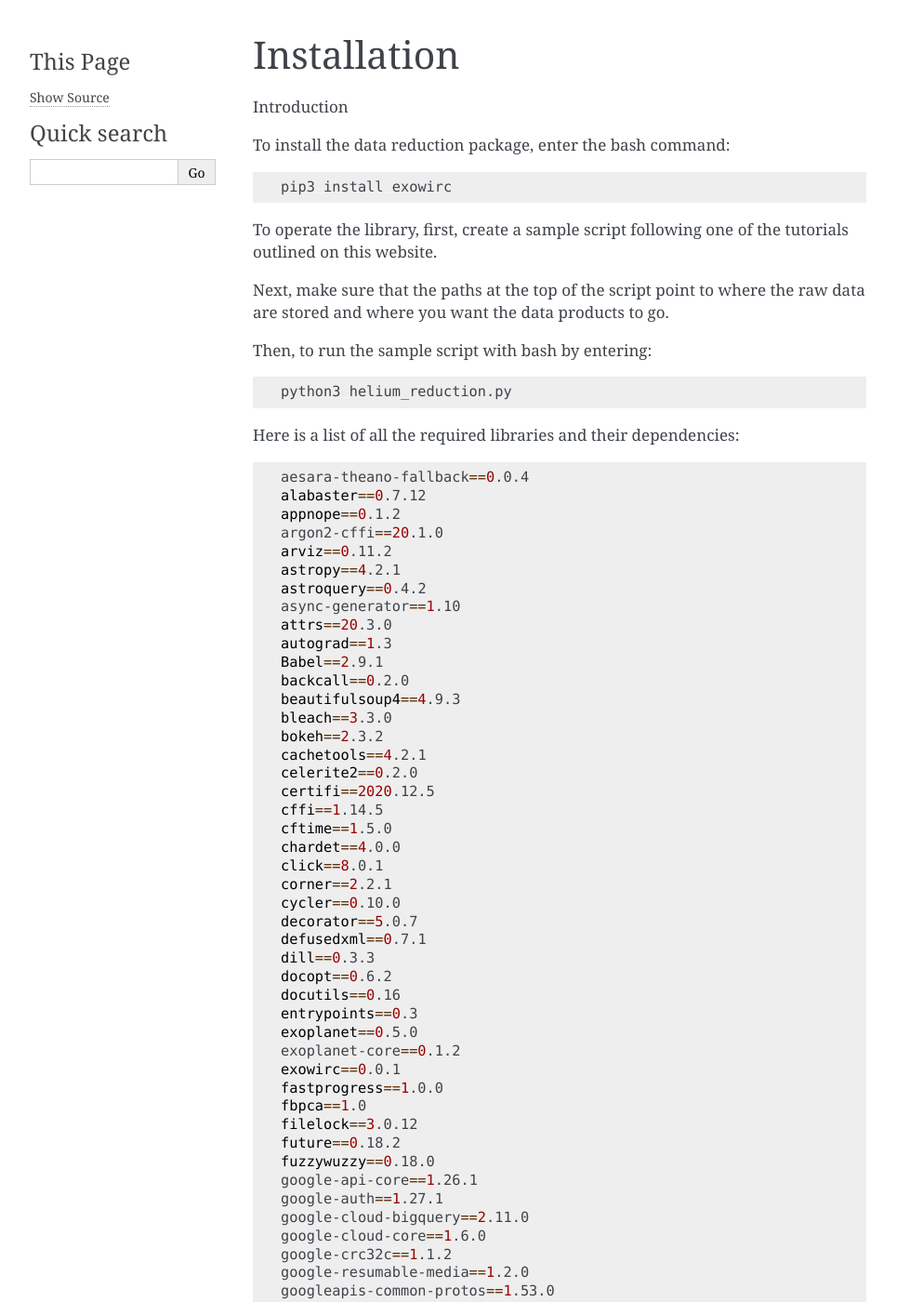
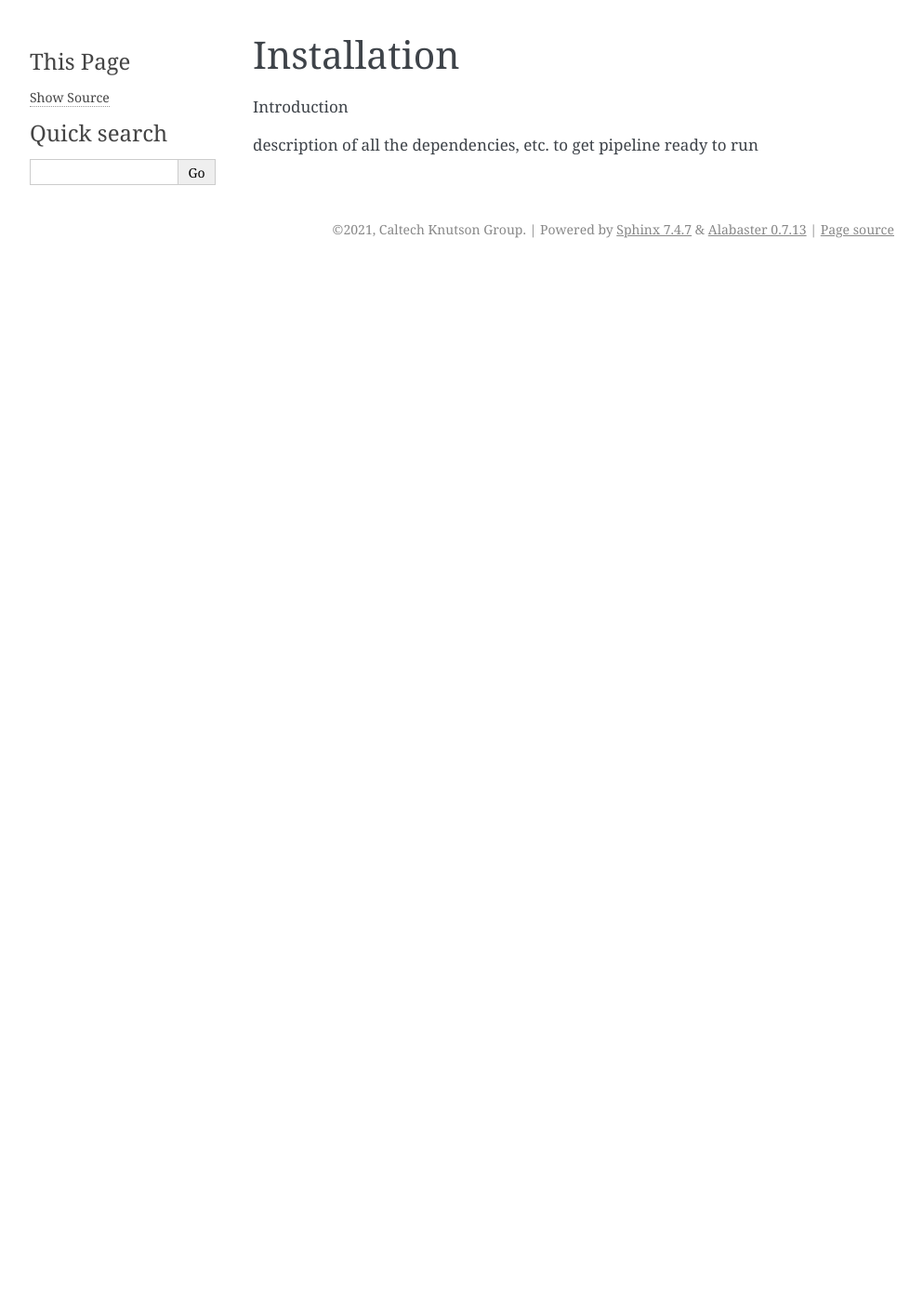
Before and after one commit to astroshrey/exowirc, a Sphinx documentation site: the page built from source/installation.rst, in a window 1280 px wide and 1400 px high. Shown: the whole window at 93% size, without its empty margins (148-1141 px from the left). Built offline with Sphinx 7.4.7, drawn with Linux system fonts in a browser that asks for light colours; some of the changed text lies outside the part shown.

Commit message:
Revert "filling in installation.rst (incomplete)"
This reverts commit 7032384061e02f31bd2d0cabf1d7d3056f8c0523.

```diff
--- a/source/exowirc.rst
+++ b/source/exowirc.rst
@@ -1,4 +1,4 @@
-Exowirc package
+exowirc package
 ===============
 
 Submodules
--- a/source/installation.rst
+++ b/source/installation.rst
@@ -3,175 +3,4 @@ Installation
 
 Introduction
 
-To install the data reduction package, enter the bash command:
-
-.. code-block:: Bash
-
-  pip3 install exowirc
-
-
-To operate the library, first, create a sample script following one of the tutorials outlined on this website.
-
-Next, make sure that the paths at the top of the script point to where the raw data are stored and where you want the data products to go.
-
-Then, to run the sample script with bash by entering:
-
-.. code-block:: Bash
-
-  python3 helium_reduction.py
-
-Here is a list of all the required libraries and their dependencies:
-
-.. code-block:: Bash
-
-  aesara-theano-fallback==0.0.4
-  alabaster==0.7.12
-  appnope==0.1.2
-  argon2-cffi==20.1.0
-  arviz==0.11.2
-  astropy==4.2.1
-  astroquery==0.4.2
-  async-generator==1.10
-  attrs==20.3.0
-  autograd==1.3
-  Babel==2.9.1
-  backcall==0.2.0
-  beautifulsoup4==4.9.3
-  bleach==3.3.0
-  bokeh==2.3.2
-  cachetools==4.2.1
-  celerite2==0.2.0
-  certifi==2020.12.5
-  cffi==1.14.5
-  cftime==1.5.0
-  chardet==4.0.0
-  click==8.0.1
-  corner==2.2.1
-  cycler==0.10.0
-  decorator==5.0.7
-  defusedxml==0.7.1
-  dill==0.3.3
-  docopt==0.6.2
-  docutils==0.16
-  entrypoints==0.3
-  exoplanet==0.5.0
-  exoplanet-core==0.1.2
-  exowirc==0.0.1
-  fastprogress==1.0.0
-  fbpca==1.0
-  filelock==3.0.12
-  future==0.18.2
-  fuzzywuzzy==0.18.0
-  google-api-core==1.26.1
-  google-auth==1.27.1
-  google-cloud-bigquery==2.11.0
-  google-cloud-core==1.6.0
-  google-crc32c==1.1.2
-  google-resumable-media==1.2.0
-  googleapis-common-protos==1.53.0
-  grpcio==1.36.1
-  html5lib==1.1
-  idna==2.10
-  imagesize==1.2.0
-  importlib-metadata==4.5.0
-  ipykernel==5.5.3
-  ipython==7.22.0
-  ipython-genutils==0.2.0
-  ipywidgets==7.6.3
-  jedi==0.18.0
-  Jinja2==2.11.3
-  joblib==1.0.1
-  jsonschema==3.2.0
-  jupyter==1.0.0
-  jupyter-client==6.1.12
-  jupyter-console==6.4.0
-  jupyter-core==4.7.1
-  jupyterlab-pygments==0.1.2
-  jupyterlab-widgets==1.0.0
-  keyring==23.0.1
-  kiwisolver==1.3.1
-  lightkurve==2.0.10
-  MarkupSafe==1.1.1
-  matplotlib==3.4.1
-  memoization==0.3.2
-  mimeparse==0.1.3
-  mistune==0.8.4
-  nbclient==0.5.3
-  nbconvert==6.0.7
-  nbformat==5.1.3
-  nest-asyncio==1.5.1
-  netCDF4==1.5.6
-  notebook==6.3.0
-  numpy==1.20.1
-  oktopus==0.1.2
-  opencv-python==4.5.2.54
-  packaging==20.9
-  panda==0.3.1
-  pandas==1.2.3
-  pandocfilters==1.4.3
-  parso==0.8.2
-  patsy==0.5.1
-  pexpect==4.8.0
-  photutils==1.1.0
-  pickleshare==0.7.5
-  Pillow==8.2.0
-  pipreqs==0.4.10
-  prometheus-client==0.10.1
-  prompt-toolkit==3.0.18
-  proto-plus==1.17.0
-  protobuf==3.15.6
-  ptyprocess==0.7.0
-  pyarrow==3.0.0
-  pyasn1==0.4.8
-  pyasn1-modules==0.2.8
-  pycparser==2.20
-  pydata-sphinx-theme==0.6.3
-  pyerfa==2.0.0
-  Pygments==2.8.1
-  pymc3==3.11.2
-  pymc3-ext==0.1.0
-  pyparsing==2.4.7
-  pyrsistent==0.17.3
-  python-dateutil==2.8.1
-  python-Levenshtein==0.12.2
-  pytz==2021.1
-  pyvo==1.1
-  PyYAML==5.4.1
-  pyzmq==22.0.3
-  qtconsole==5.0.3
-  QtPy==1.9.0
-  reload==0.9
-  requests==2.25.1
-  rsa==4.7.2
-  scikit-learn==0.24.1
-  scipy==1.6.2
-  semver==3.0.0.dev2
-  Send2Trash==1.5.0
-  six==1.15.0
-  snowballstemmer==2.1.0
-  soupsieve==2.2.1
-  Sphinx==4.0.3
-  sphinx-book-theme==0.1.0
-  sphinxcontrib-applehelp==1.0.2
-  sphinxcontrib-devhelp==1.0.2
-  sphinxcontrib-htmlhelp==2.0.0
-  sphinxcontrib-jsmath==1.0.1
-  sphinxcontrib-qthelp==1.0.3
-  sphinxcontrib-serializinghtml==1.1.5
-  terminado==0.9.4
-  testpath==0.4.4
-  Theano-PyMC==1.1.2
-  threadpoolctl==2.1.0
-  tornado==6.1
-  tqdm==4.61.0
-  traitlets==5.0.5
-  typing-extensions==3.10.0.0
-  uncertainties==3.1.5
-  urllib3==1.26.3
-  watchdog==2.1.3
-  wcwidth==0.2.5
-  webencodings==0.5.1
-  widgetsnbextension==3.5.1
-  xarray==0.18.2
-  yarg==0.1.9
-  zipp==3.4.1
+description of all the dependencies, etc. to get pipeline ready to run
```
Also changed, not shown: requirements.txt (+9 -147 lines), source/quickstart.rst (+29 -40 lines).
